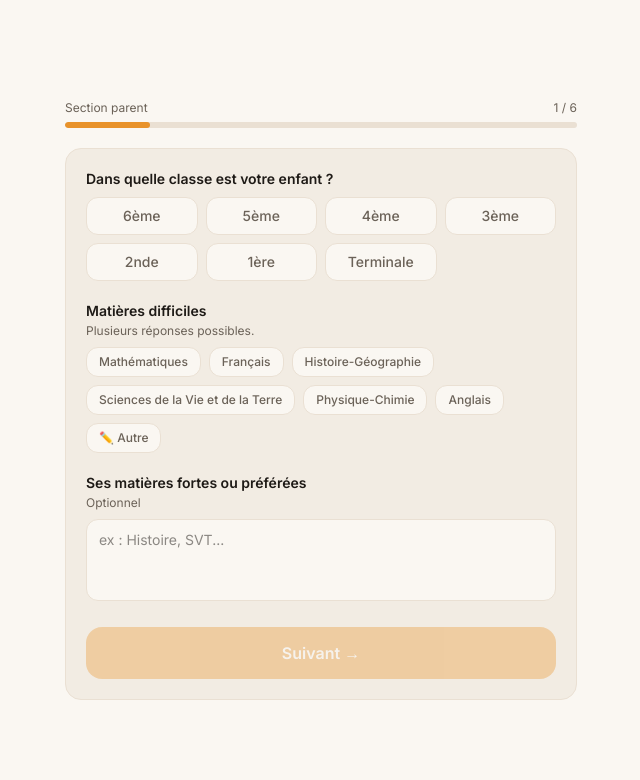
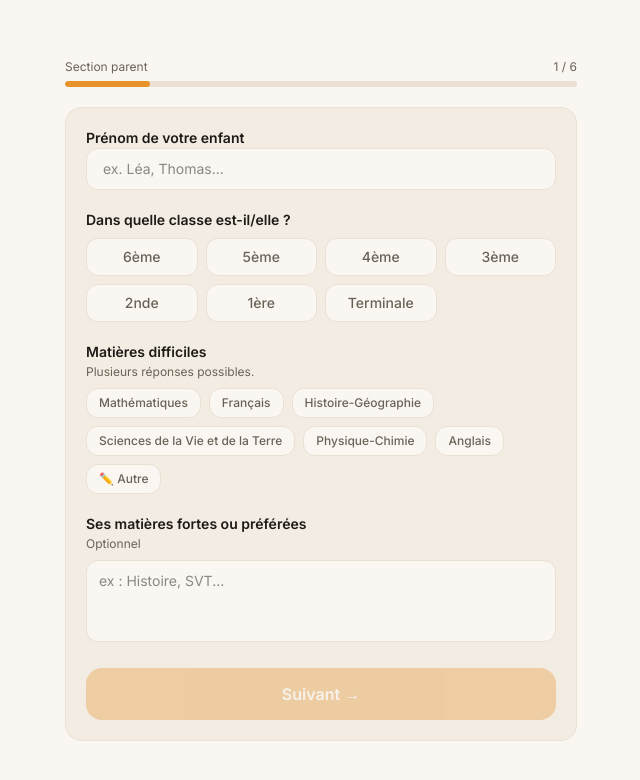
Before and after one commit to Icidu9/le-poulpe, a Next.js app: page /onboarding in a window 1280 px wide. Both pictures are taken after a click on the button "Créer le profil de mon enfant →". Shown: the top 780 px of the page, without its empty margins (319-959 px from the left). Built offline with nearby package versions, Linux system fonts and the light colour scheme.

Commit message:
fix: prénom enfant demandé dès P0 (section parent) — plus d'angle mort si enfant absent

```diff
--- a/app/onboarding/page.tsx
+++ b/app/onboarding/page.tsx
@@ -657,7 +657,11 @@ export default function Onboarding() {
             {parentStep === 0 && (
               <Card>
                 <div>
-                  <Label>Dans quelle classe est votre enfant ?</Label>
+                  <Label>Prénom de votre enfant</Label>
+                  <TextInput value={ePrenom} onChange={setEPrenom} placeholder="ex. Léa, Thomas..." autoFocus />
+                </div>
+                <div>
+                  <Label>Dans quelle classe est-il/elle ?</Label>
                   <div className="grid grid-cols-4 gap-2 mt-2">
                     {CLASSES.map(c => (
                       <button key={c} onClick={() => setPClasse(c)}
@@ -680,7 +684,7 @@ export default function Onboarding() {
                   <Sub>Optionnel</Sub>
                   <div className="mt-2"><TextArea value={pMatieresFort} onChange={setPMatieresFort} placeholder="ex : Histoire, SVT..." /></div>
                 </div>
-                <Btn label="Suivant →" onClick={() => setParentStep(1)} disabled={!pClasse} />
+                <Btn label="Suivant →" onClick={() => setParentStep(1)} disabled={!pClasse || !ePrenom.trim()} />
               </Card>
             )}
 
```
